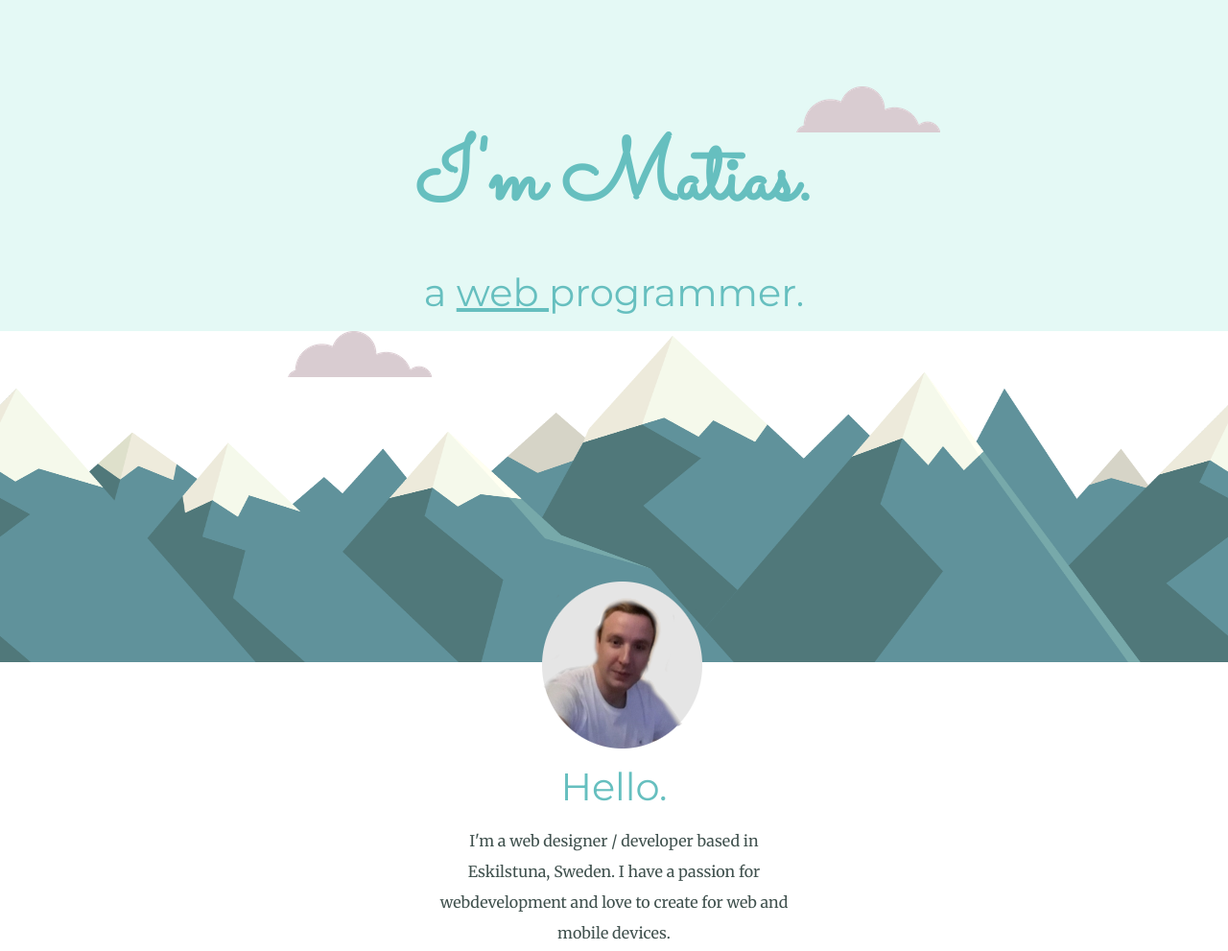
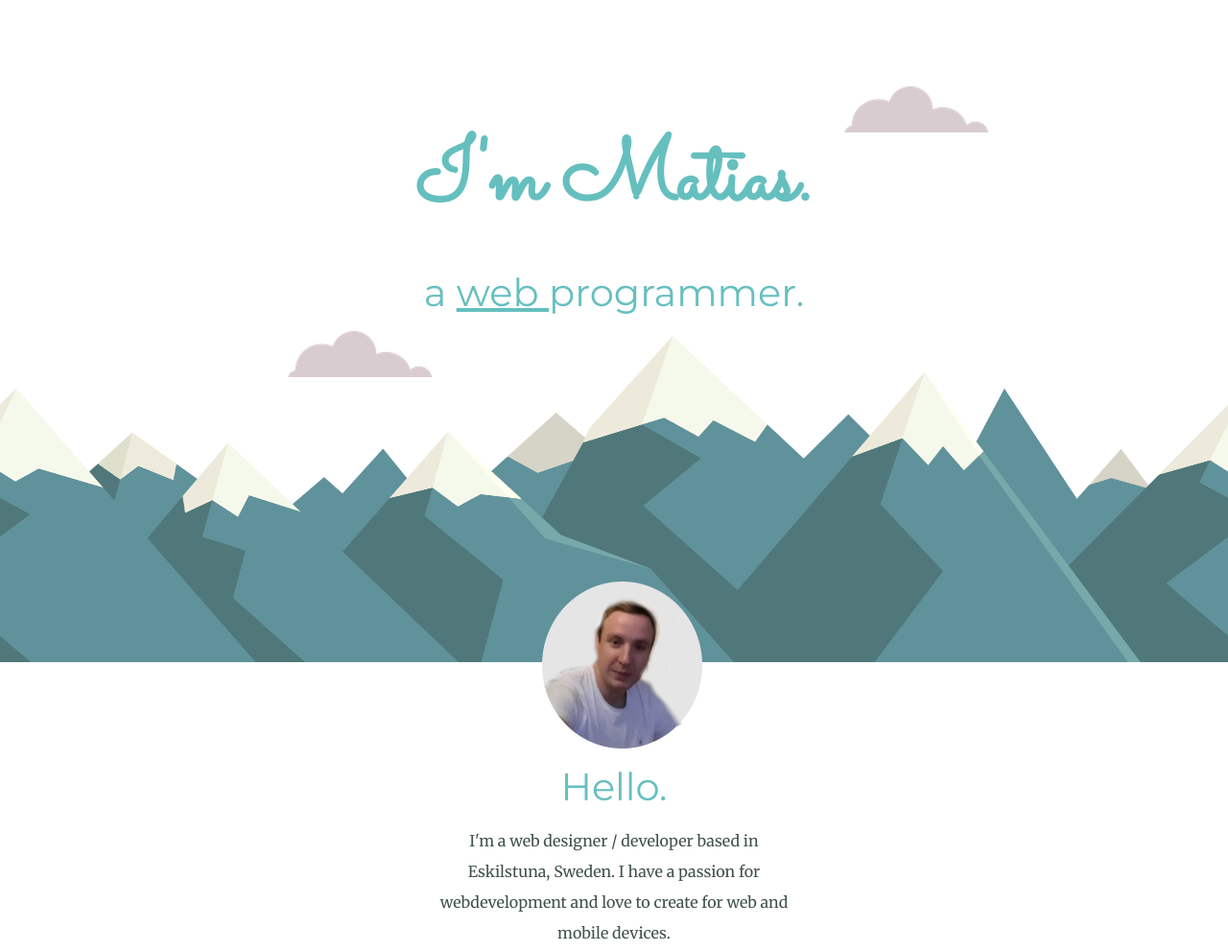
Before and after one commit to matiasiko/alcatel1962.github.io, a plain HTML site: page index.html in a window 1280 px wide. Shown: the top 991 px of the page at 96% size. Drawn offline with Linux system fonts and the light colour scheme.

Commit message:
next commit
next commit

```diff
--- a/css/styles.css
+++ b/css/styles.css
@@ -52,7 +52,7 @@ hr {
 }
 
 .top-container {
-    background-color: #E4F9F5;
+    /* background-color: #E4F9F5; */
     position: relative;
     padding-top: 100px;
 }
@@ -86,7 +86,7 @@ hr {
 
 .top-cloud {
     position: absolute;
-    right: 300px;
+    right: 250px;
     top: 90px;
 }
 
--- a/index.html
+++ b/index.html
@@ -15,9 +15,7 @@
 </head>
 
 <body>
-    <div class="header">
 
-    </div>
     <div class="top-container">
         <img class="top-cloud" src="images/cloud.png" alt="cloud-image">
         <h1>I'm Matias.</h1>
@@ -67,7 +65,7 @@
         <p>© Matias Ikonen.</p>
     </div>
 
-
+    <script src="app.js"></script>
 </body>
 
 </html>
```
Also changed, not shown: app.js (added).
